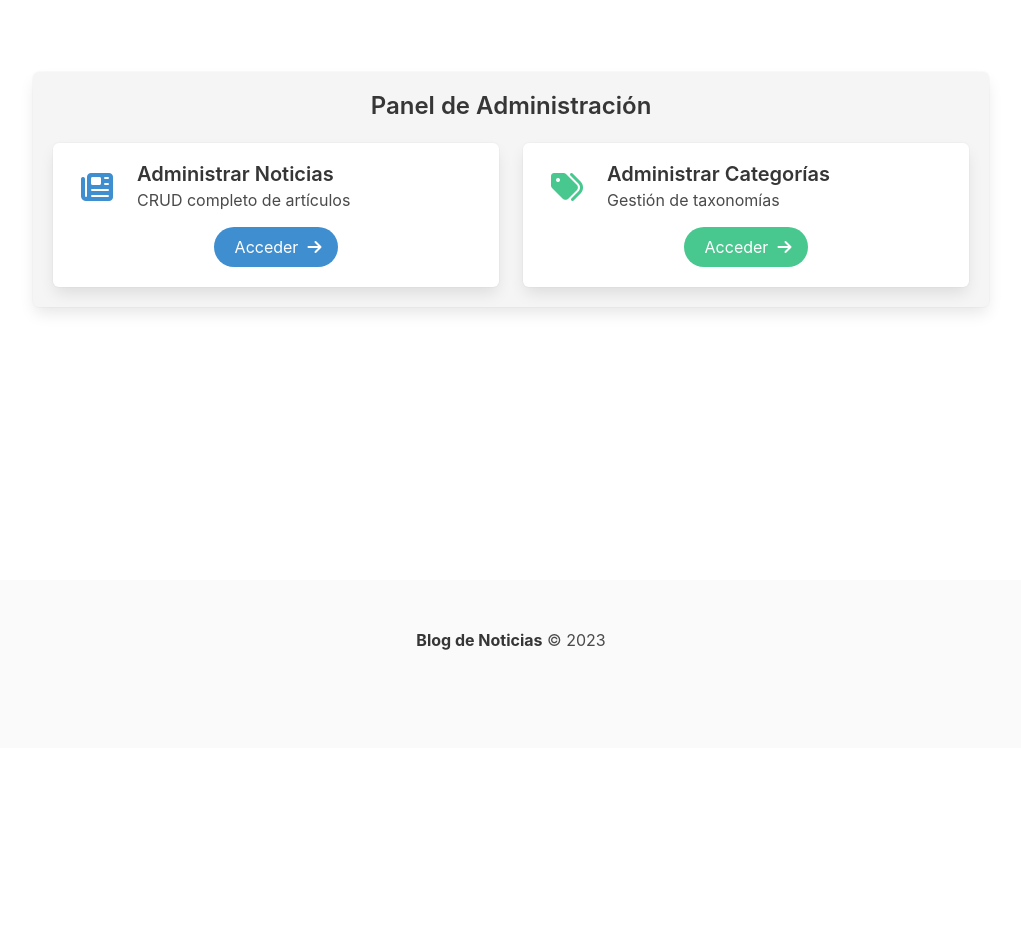
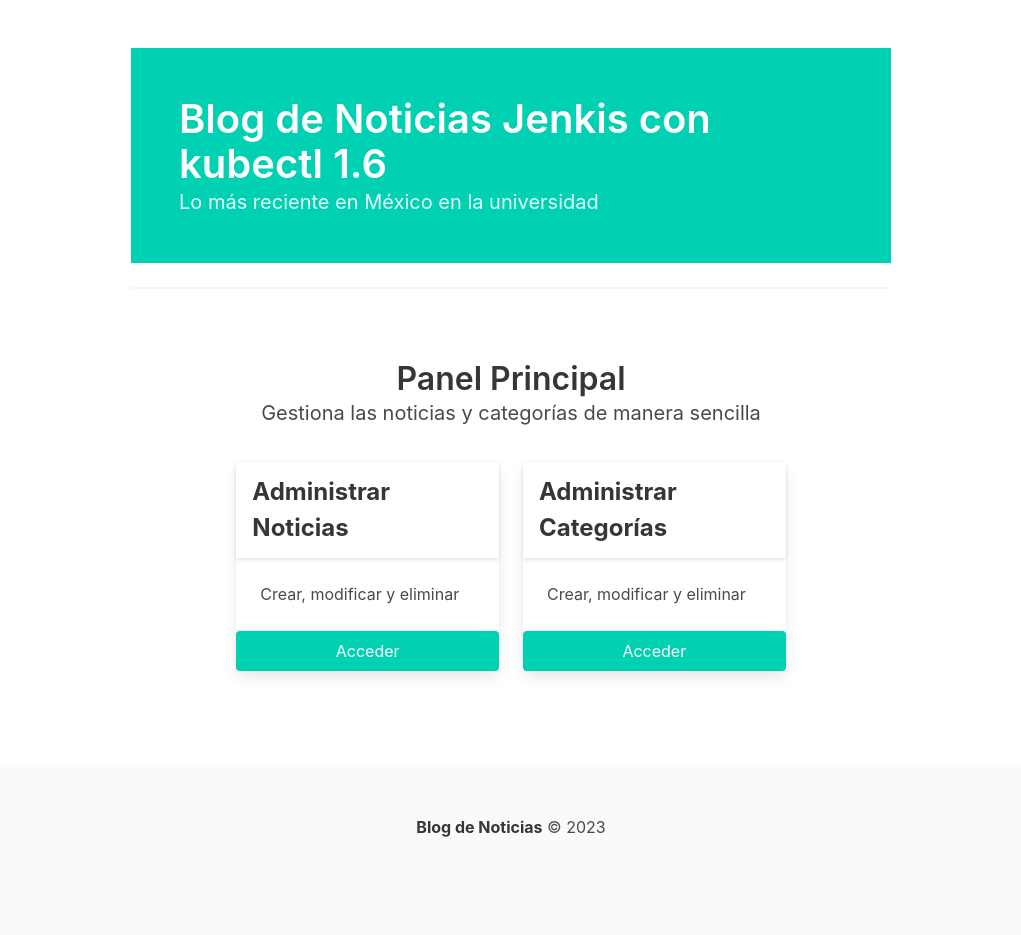
Before and after one commit to EfrenDavidLopezMancilla/trabajosunidad2, a Flask app: page / in a window 1280 px wide. Shown: the part 52-987 px from the top of the page, without its empty margins (129-1150 px from the left). Before the commit the page ends 702 px from the top, so only its background shows below. Run offline with Flask 3, Linux system fonts and the light colour scheme.

Commit message:
fix: Actualiza la interfaz de usuario en home.html; mejora la estructura del panel de control y la gestión de noticias y categorías

```diff
--- a/templates/home.html
+++ b/templates/home.html
@@ -1,67 +1,72 @@
 {% extends 'base.html' %}
 
-{% block title %}Panel de Control{% endblock %}
+{% block title %}Blog de Noticias Jenkis{% endblock %}
 
 {% block content %}
 <div class="container">
     <div class="columns is-centered">
-        <div class="column is-10">
-            <br>
-            <div class="box has-background-white-ter">
-                <h1 class="title is-4 has-text-centered">Panel de Administración</h1>
+        <div class="column is-8">
+            <!-- Encabezado -->
+            <section class="hero is-primary">
+                <div class="hero-body">
+                    <div class="container">
+                        <h1 class="title is-2">Blog de Noticias Jenkis con kubectl 1.6</h1>
+                        <h2 class="subtitle">Lo más reciente en México en la universidad</h2>
+                    </div>
+                </div>
+            </section>
 
-                <div class="columns is-multiline is-centered">
-                    <!-- Módulo Noticias -->
-                    <div class="column is-6">
-                        <div class="box has-background-white">
-                            <div class="media">
-                                <div class="media-left">
-                                    <span class="icon is-large has-text-info">
-                                        <i class="fas fa-newspaper fa-2x"></i>
-                                    </span>
-                                </div>
-                                <div class="media-content">
-                                    <p class="title is-5">Administrar Noticias</p>
-                                    <p class="subtitle is-6">CRUD completo de artículos</p>
+            <hr>
+
+            <!-- Panel Principal -->
+            <section class="section">
+                <h2 class="title is-3 has-text-centered">Panel Principal</h2>
+                <p class="subtitle has-text-centered">Gestiona las noticias y categorías de manera sencilla</p>
+
+                <div class="columns is-centered mt-5">
+                    <!-- Administrar Noticias -->
+                    <div class="column is-5">
+                        <div class="card">
+                            <header class="card-header">
+                                <p class="card-header-title is-size-4">
+                                    Administrar Noticias
+                                </p>
+                            </header>
+                            <div class="card-content">
+                                <div class="content">
+                                    <p>Crear, modificar y eliminar</p>
                                 </div>
                             </div>
-                            <div class="has-text-centered mt-4">
-                                <a class="button is-info is-rounded" href="{{ url_for('list_posts') }}">
-                                    <span>Acceder</span>
-                                    <span class="icon">
-                                        <i class="fas fa-arrow-right"></i>
-                                    </span>
+                            <footer class="card-footer">
+                                <a href="{{ url_for('list_posts') }}" class="card-footer-item button is-primary">
+                                    Acceder
                                 </a>
-                            </div>
+                            </footer>
                         </div>
                     </div>
 
-                    <!-- Módulo Categorías -->
-                    <div class="column is-6">
-                        <div class="box has-background-white">
-                            <div class="media">
-                                <div class="media-left">
-                                    <span class="icon is-large has-text-success">
-                                        <i class="fas fa-tags fa-2x"></i>
-                                    </span>
-                                </div>
-                                <div class="media-content">
-                                    <p class="title is-5">Administrar Categorías</p>
-                                    <p class="subtitle is-6">Gestión de taxonomías</p>
+                    <!-- Administrar Categorías -->
+                    <div class="column is-5">
+                        <div class="card">
+                            <header class="card-header">
+                                <p class="card-header-title is-size-4">
+                                    Administrar Categorías
+                                </p>
+                            </header>
+                            <div class="card-content">
+                                <div class="content">
+                                    <p>Crear, modificar y eliminar</p>
                                 </div>
                             </div>
-                            <div class="has-text-centered mt-4">
-                                <a class="button is-success is-rounded" href="{{ url_for('list_categories') }}">
-                                    <span>Acceder</span>
-                                    <span class="icon">
-                                        <i class="fas fa-arrow-right"></i>
-                                    </span>
+                            <footer class="card-footer">
+                                <a href="{{ url_for('list_categories') }}" class="card-footer-item button is-primary">
+                                    Acceder
                                 </a>
-                            </div>
+                            </footer>
                         </div>
                     </div>
                 </div>
-            </div>
+            </section>
         </div>
     </div>
 </div>
```
